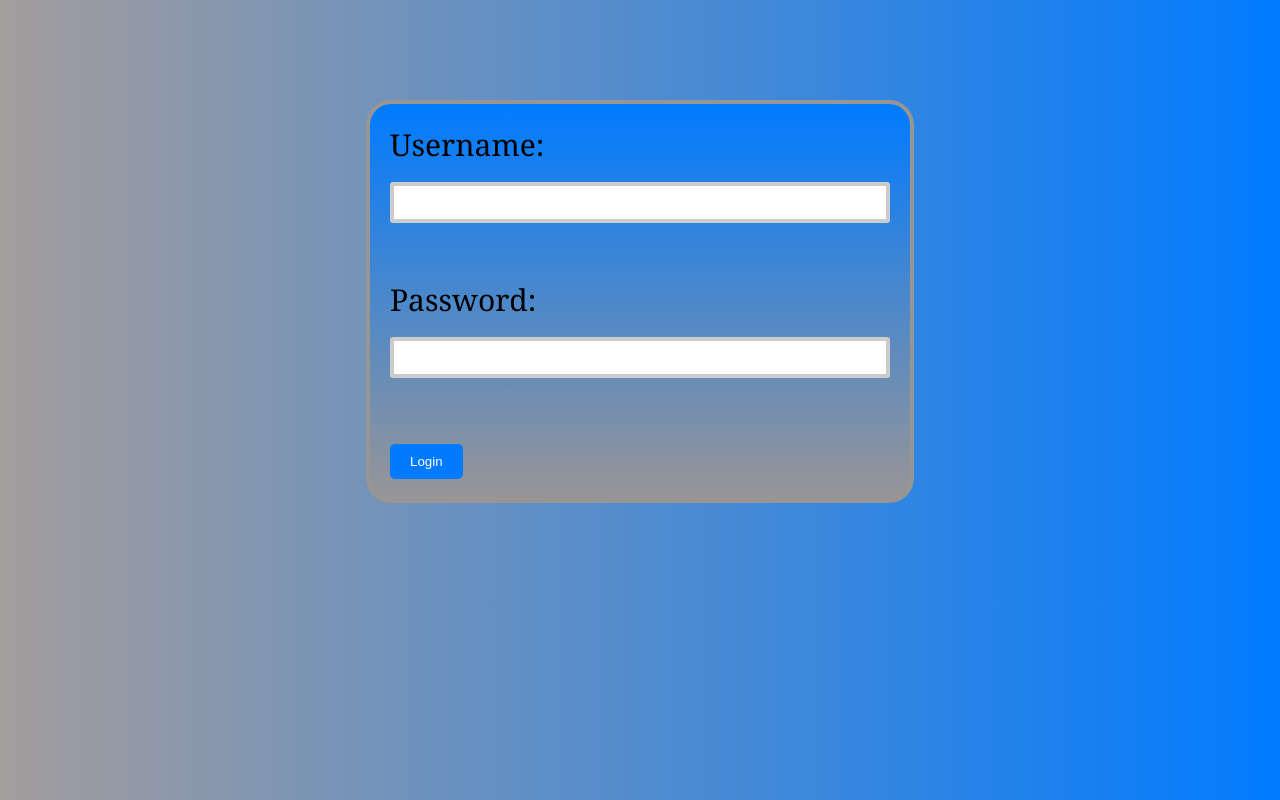
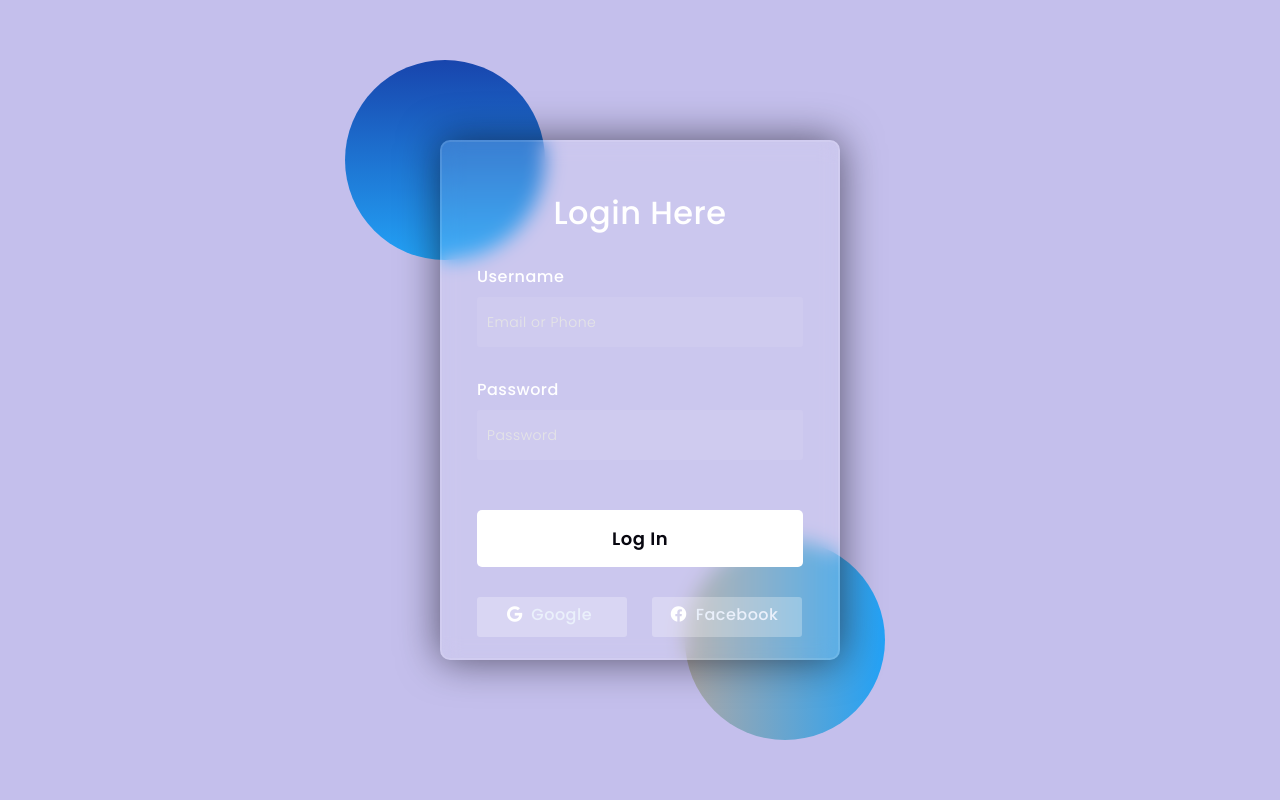
Before and after one commit to Bidstake/bidstake-test, a Django app: template property_auc/auction/templates/login.html in a window 1280 px wide. Run offline with Django 5.2, Linux system fonts and the light colour scheme; the template is opened without the code that fills it, so the values that code supplies are empty.

Commit message:
Update login.html

```diff
--- a/property_auc/auction/templates/login.html
+++ b/property_auc/auction/templates/login.html
@@ -1,21 +1,158 @@
 <!DOCTYPE html>
 <html lang="en">
 <head>
-    <meta charset="UTF-8">
-    <meta name="viewport" content="width=device-width, initial-scale=1.0">
-    <title>Login Page</title>
-    <link rel="stylesheet" href="main.css">
+  <!-- Design by foolishdeveloper.com -->
+    <title>Glassmorphism login Form Tutorial in html css</title>
+
+    <link rel="preconnect" href="https://fonts.gstatic.com">
+    <link rel="stylesheet" href="https://cdnjs.cloudflare.com/ajax/libs/font-awesome/5.15.4/css/all.min.css">
+    <link href="https://fonts.googleapis.com/css2?family=Poppins:wght@300;500;600&display=swap" rel="stylesheet">
+    <!--Stylesheet-->
+    <style media="screen">
+      *,
+*:before,
+*:after{
+    padding: 0;
+    margin: 0;
+    box-sizing: border-box;
+}
+body{
+    background-color: #c4bfec;
+}
+.background{
+    width: 430px;
+    height: 520px;
+    position: absolute;
+    transform: translate(-50%,-50%);
+    left: 50%;
+    top: 50%;
+}
+.background .shape{
+    height: 200px;
+    width: 200px;
+    position: absolute;
+    border-radius: 50%;
+}
+.shape:first-child{
+    background: linear-gradient(
+        #1845ad,
+        #23a2f6
+    );
+    left: -80px;
+    top: -80px;
+}
+.shape:last-child{
+    background: linear-gradient(
+        to right,
+        #aca8a8,
+        #23a2f6
+
+    );
+    right: -30px;
+    bottom: -80px;
+}
+form{
+    height: 520px;
+    width: 400px;
+    background-color: rgba(255,255,255,0.13);
+    position: absolute;
+    transform: translate(-50%,-50%);
+    top: 50%;
+    left: 50%;
+    border-radius: 10px;
+    backdrop-filter: blur(10px);
+    border: 2px solid rgba(255,255,255,0.1);
+    box-shadow: 0 0 40px rgba(8,7,16,0.6);
+    padding: 50px 35px;
+}
+form *{
+    font-family: 'Poppins',sans-serif;
+    color: #ffffff;
+    letter-spacing: 0.5px;
+    outline: none;
+    border: none;
+}
+form h3{
+    font-size: 32px;
+    font-weight: 500;
+    line-height: 42px;
+    text-align: center;
+}
+
+label{
+    display: block;
+    margin-top: 30px;
+    font-size: 16px;
+    font-weight: 500;
+}
+input{
+    display: block;
+    height: 50px;
+    width: 100%;
+    background-color: rgba(255,255,255,0.07);
+    border-radius: 3px;
+    padding: 0 10px;
+    margin-top: 8px;
+    font-size: 14px;
+    font-weight: 300;
+}
+::placeholder{
+    color: #e5e5e5;
+}
+button{
+    margin-top: 50px;
+    width: 100%;
+    background-color: #ffffff;
+    color: #080710;
+    padding: 15px 0;
+    font-size: 18px;
+    font-weight: 600;
+    border-radius: 5px;
+    cursor: pointer;
+}
+.social{
+  margin-top: 30px;
+  display: flex;
+}
+.social div{
+  background: red;
+  width: 150px;
+  border-radius: 3px;
+  padding: 5px 10px 10px 5px;
+  background-color: rgba(255,255,255,0.27);
+  color: #eaf0fb;
+  text-align: center;
+}
+.social div:hover{
+  background-color: rgba(255,255,255,0.47);
+}
+.social .fb{
+  margin-left: 25px;
+}
+.social i{
+  margin-right: 4px;
+}
+
+    </style>
 </head>
 <body>
-    <form action="#" method="post">
-        <div class="login-box">
-        <label for="username">Username:</label>
-        <input type="text" id="username" name="username" required><br><br>
+    <div class="background">
+        <div class="shape"></div>
+        <div class="shape"></div>
+    </div>
+    <form>
+        <h3>Login Here</h3>
 
-        <label for="password">Password:</label>
-        <input type="password" id="password" name="password" required><br><br>
+        <label for="username">Username</label>
+        <input type="text" placeholder="Email or Phone" id="username">
 
-        <input type="submit" value="Login">
+        <label for="password">Password</label>
+        <input type="password" placeholder="Password" id="password">
+
+        <button>Log In</button>
+        <div class="social">
+          <div class="go"><i class="fab fa-google"></i>  Google</div>
+          <div class="fb"><i class="fab fa-facebook"></i>  Facebook</div>
         </div>
     </form>
 </body>
```
